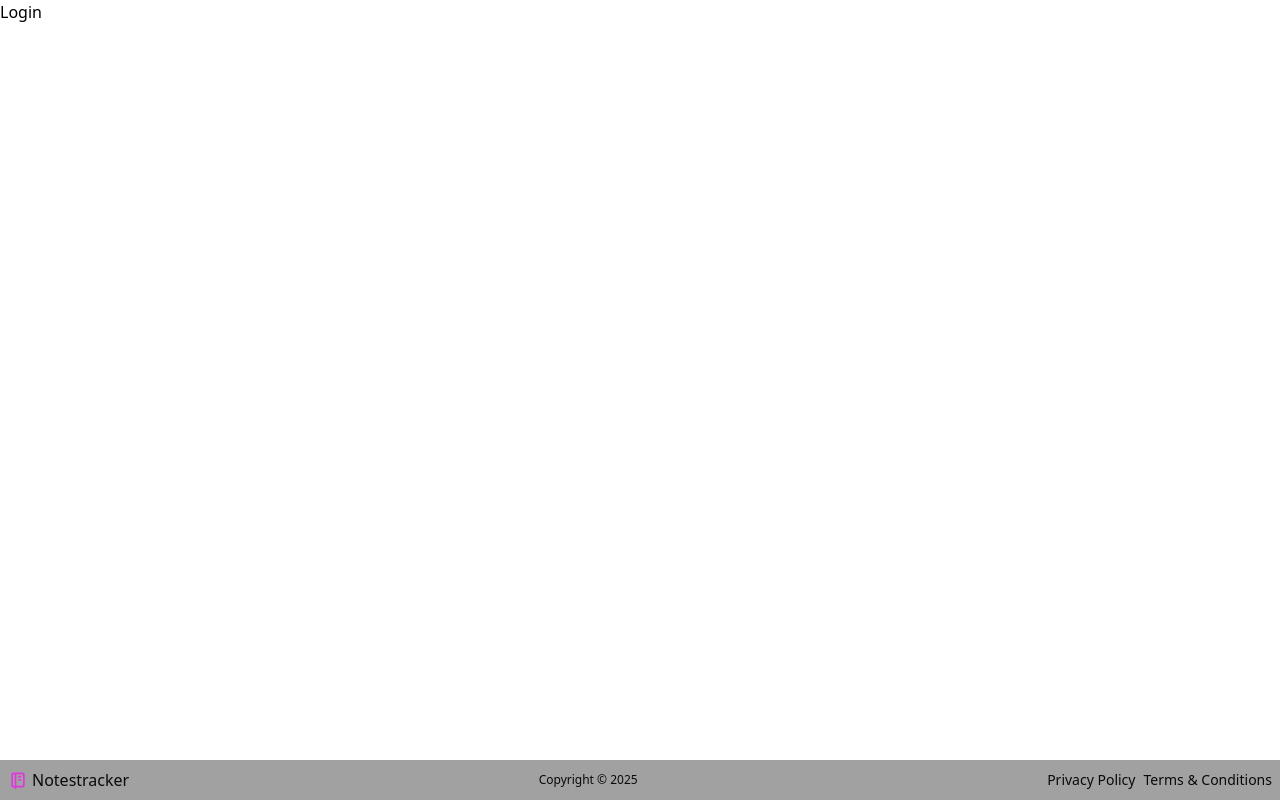
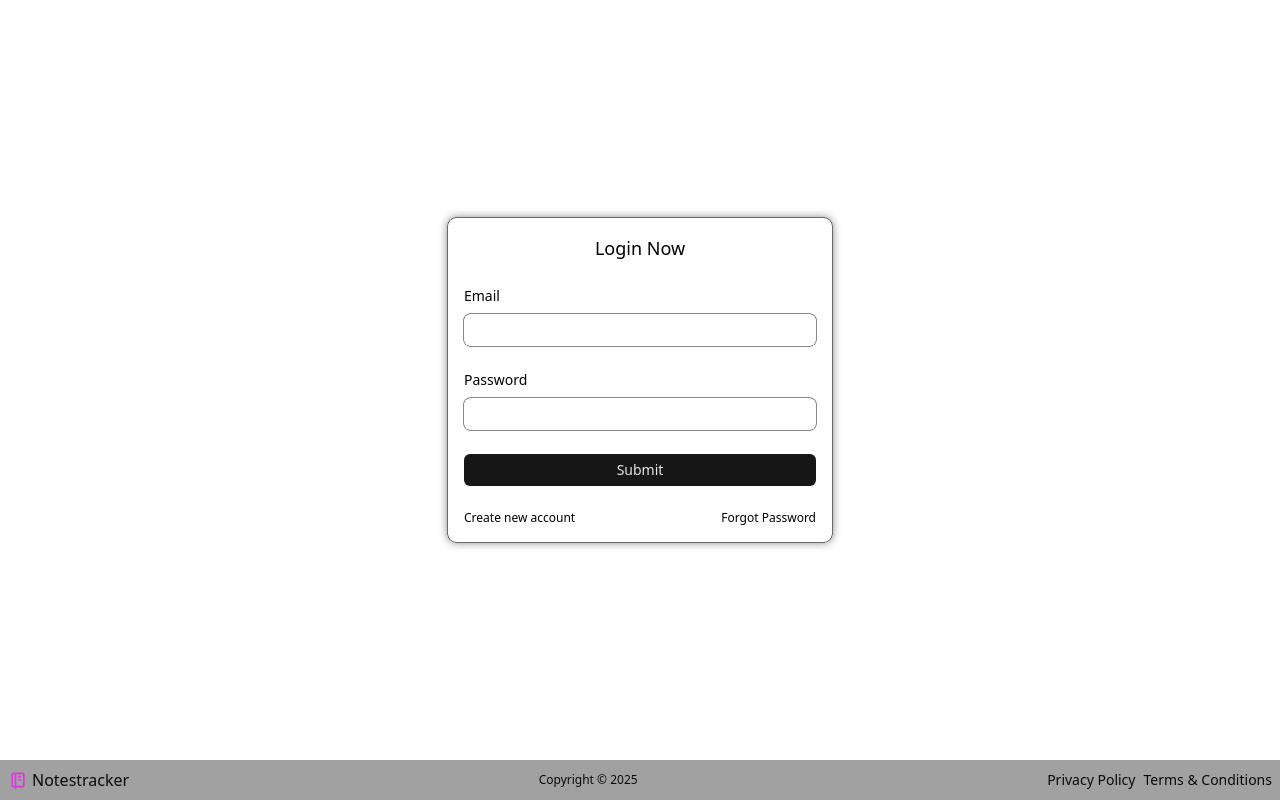
Before and after one commit to mtayyabrawan/notestracker, a React (Vite) app: page /auth/login in a window 1280 px wide. Built offline with nearby package versions, Linux system fonts and the light colour scheme.

Commit message:
feat: enhanced Login component with form fields and navigation links, updated AuthLayout for centering, and added global transition styles in CSS

```diff
--- a/src/index.css
+++ b/src/index.css
@@ -2,3 +2,8 @@
 *::-webkit-scrollbar {
   display: none;
 }
+* {
+  transition: all;
+  transition-timing-function: ease-in-out;
+  transition-duration: 700ms;
+}
--- a/src/layouts/AuthLayout.tsx
+++ b/src/layouts/AuthLayout.tsx
@@ -4,7 +4,7 @@ import SimpleFooter from "../components/common/SimpleFooter";
 function AuthLayout() {
   return (
     <div className="w-full">
-      <main className="min-h-[calc(100vh-2.5rem))] w-full">
+      <main className="flex min-h-[calc(100vh-2.5rem))] w-full items-center justify-center">
         <Outlet />
       </main>
       <SimpleFooter />
--- a/src/pages/auth/Login.tsx
+++ b/src/pages/auth/Login.tsx
@@ -1,5 +1,50 @@
+import { Link } from "react-router";
+
 function Login() {
-  return <div>Login</div>;
+  return (
+    <form className="w-96 space-y-6 rounded-lg p-4 text-sm shadow-[0px_0px_10px_0px_var(--color-neutral-500)] ring-[0.5px] ring-neutral-900">
+      <h1 className="text-center text-lg font-medium">Login Now</h1>
+      <div className="flex w-full flex-col items-center space-y-2">
+        <label htmlFor="email" className="w-full">
+          Email
+        </label>
+        <input
+          type="email"
+          id="email"
+          autoComplete="off"
+          className="w-full rounded-md p-1.5 ring-[0.5px] ring-neutral-900 focus-visible:outline-hidden"
+        />
+      </div>
+      <div className="flex w-full flex-col items-center space-y-2">
+        <label htmlFor="password" className="w-full">
+          Password
+        </label>
+        <input
+          type="password"
+          id="password"
+          autoComplete="off"
+          className="w-full rounded-md p-1.5 ring-[0.5px] ring-neutral-900 focus-visible:outline-hidden"
+        />
+      </div>
+      <button className="w-full rounded-md bg-neutral-900 px-2.5 py-1.5 font-medium text-neutral-200">
+        Submit
+      </button>
+      <div className="flex w-full items-center justify-between text-xs">
+        <Link
+          to="/auth/register"
+          className="underline-offset-1 hover:underline"
+        >
+          Create new account
+        </Link>
+        <Link
+          to="/auth/forgot-password"
+          className="underline-offset-1 hover:underline"
+        >
+          Forgot Password
+        </Link>
+      </div>
+    </form>
+  );
 }
 
 export default Login;
```
